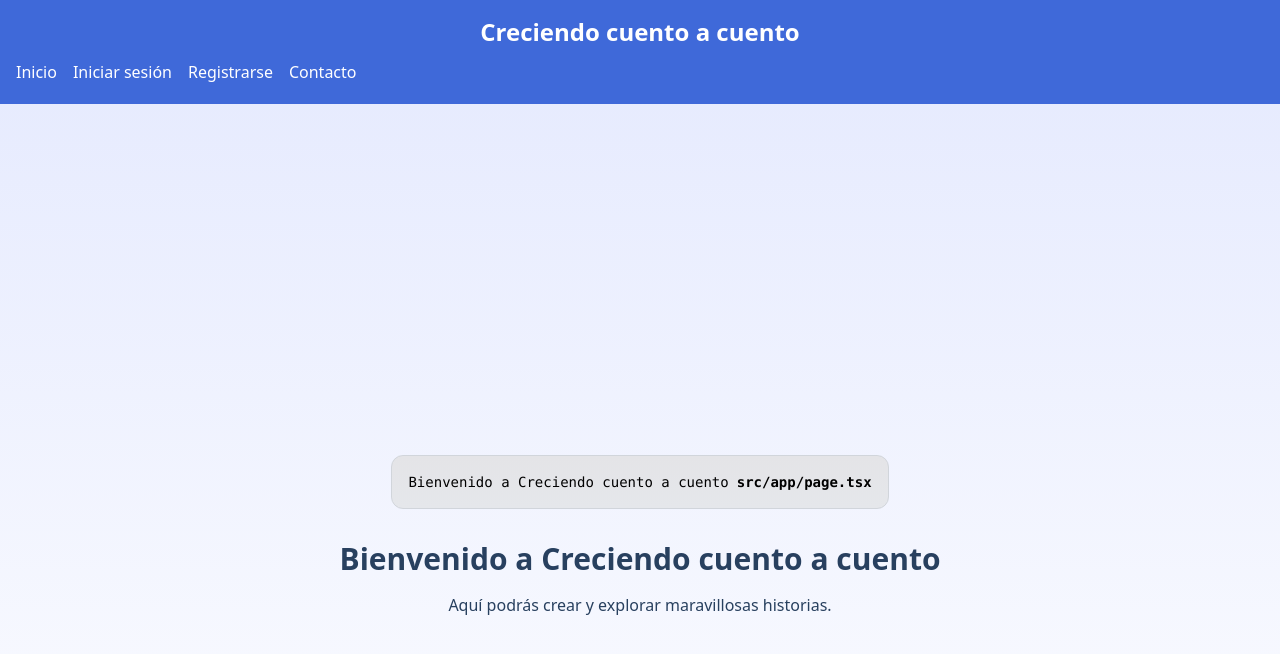
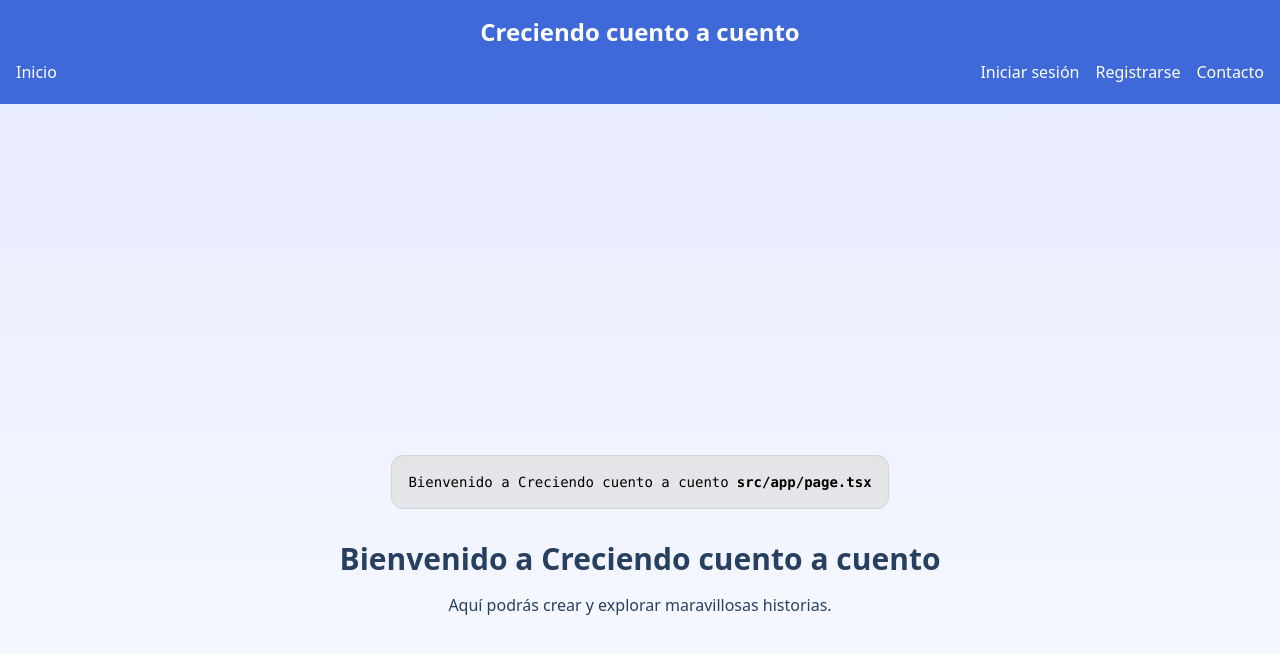
Before and after one commit to DaniGSL/creciendo-cuento-a-cuento, a Next.js app: page / in a window 1280 px wide. Shown: the top 654 px of the page. Built offline with nearby package versions, Linux system fonts and the light colour scheme; no server answers.

Commit message:
disposicion encabezado

```diff
--- a/src/app/components/Nav.tsx
+++ b/src/app/components/Nav.tsx
@@ -19,8 +19,8 @@ export default function Nav() {
         >
           ☰
         </button>
-        <ul className={`${isMenuOpen ? 'flex' : 'hidden'} sm:flex flex-col sm:flex-row w-full sm:w-auto space-y-2 sm:space-y-0 sm:space-x-4 mt-2 sm:mt-0 items-start sm:items-center`}>
-          <div className="flex flex-col sm:flex-row items-start sm:items-center sm:space-x-4">
+        <div className={`${isMenuOpen ? 'flex' : 'hidden'} sm:flex flex-col sm:flex-row w-full justify-between items-start sm:items-center mt-2 sm:mt-0`}>
+          <ul className="flex flex-col sm:flex-row space-y-2 sm:space-y-0 sm:space-x-4">
             <li><Link href="/" className="block py-1 hover:underline">Inicio</Link></li>
             {session && (
               <>
@@ -30,19 +30,19 @@ export default function Nav() {
                 <li><Link href="/biblioteca" className="block py-1 hover:underline">Biblioteca</Link></li>
               </>
             )}
-          </div>
-          <div className="flex flex-col sm:flex-row items-end sm:items-center sm:ml-auto">
+          </ul>
+          <ul className="flex flex-col sm:flex-row space-y-2 sm:space-y-0 sm:space-x-4 mt-2 sm:mt-0">
             {session ? (
-              <li className="mr-4"><button onClick={() => signOut()} className="block py-1 hover:underline">Cerrar sesión</button></li>
+              <li><button onClick={() => signOut()} className="block py-1 hover:underline">Cerrar sesión</button></li>
             ) : (
               <>
-                <li className="mr-4"><Link href="/login" className="block py-1 hover:underline">Iniciar sesión</Link></li>
-                <li className="mr-4"><Link href="/registro" className="block py-1 hover:underline">Registrarse</Link></li>
+                <li><Link href="/login" className="block py-1 hover:underline">Iniciar sesión</Link></li>
+                <li><Link href="/registro" className="block py-1 hover:underline">Registrarse</Link></li>
               </>
             )}
             <li><Link href="/contacto" className="block py-1 hover:underline">Contacto</Link></li>
-          </div>
-        </ul>
+          </ul>
+        </div>
       </div>
     </nav>
   )
```
